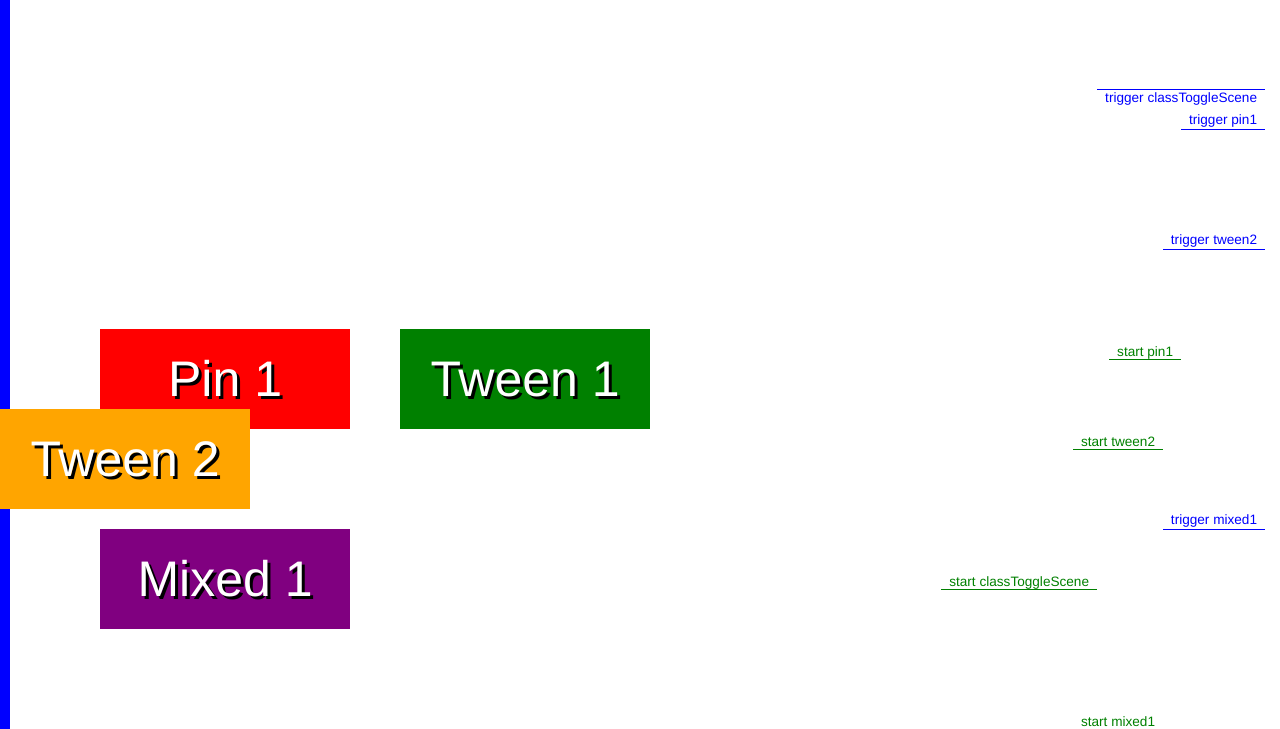
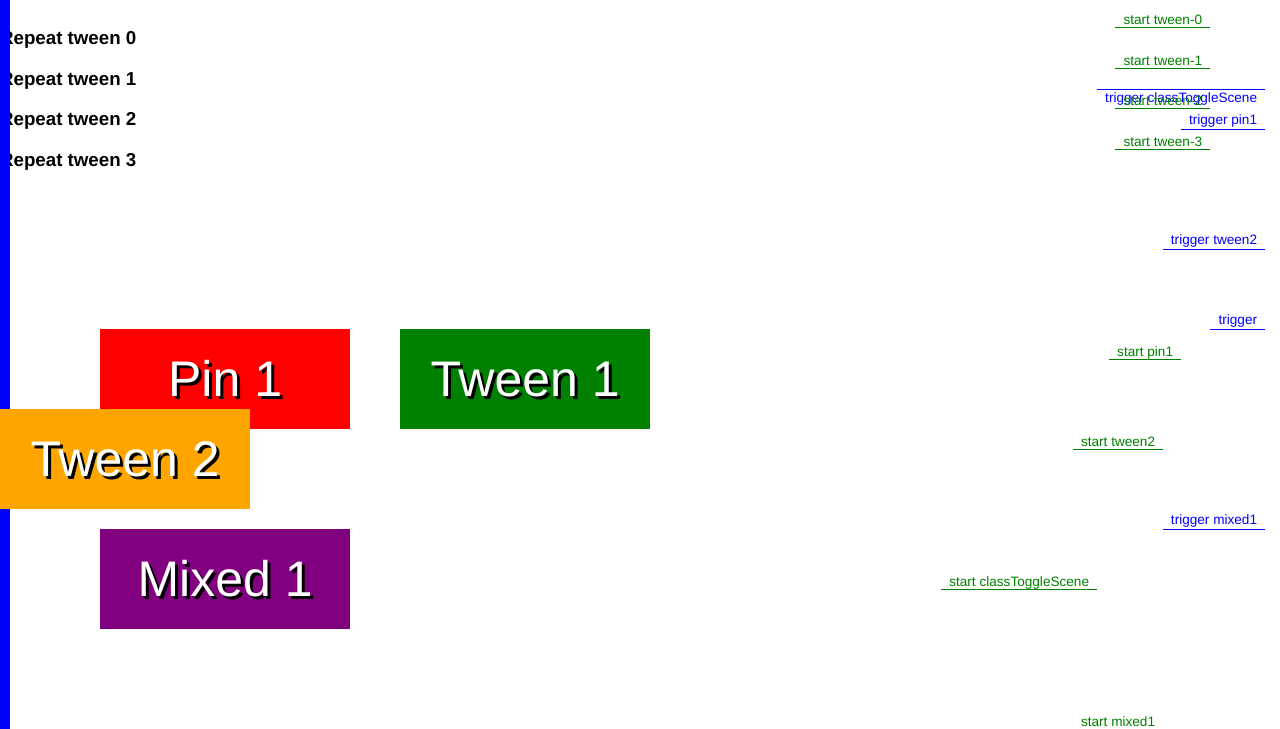
Before and after one commit to homerjam/angular-scroll-magic, a website with bundled scripts: page index.html in a window 1280 px wide. Shown: the part 71-800 px from the top of the page. Built offline with nearby package versions, Linux system fonts and the light colour scheme; files whose address does not match are found by name.

Commit message:
delay sm-scene initialisation to account for slow ng-repeat fixes #6

```diff
--- a/angular-scroll-magic.js
+++ b/angular-scroll-magic.js
@@ -76,7 +76,7 @@
       return service;
     }])
 
-    .directive('smScene', ['$document', 'scrollMagic', 'ScrollMagicService', function ($document, scrollMagic, ScrollMagicService) {
+    .directive('smScene', ['$document', '$timeout', 'scrollMagic', 'ScrollMagicService', function ($document, $timeout, scrollMagic, ScrollMagicService) {
       return {
         restrict: 'A',
         link: function (scope, element, attrs) {
@@ -86,6 +86,7 @@
             return;
           }
 
+          var init = function () {
             var triggerElement = attrs.triggerElement ? scope.$eval(attrs.triggerElement) : element[0];
             var duration = attrs.duration && attrs.duration.indexOf('%') !== -1 ? attrs.duration : scope.$eval(attrs.duration);
             var offset = attrs.offset && attrs.offset.indexOf('%') !== -1
@@ -113,6 +114,9 @@
             scene.addTo(ScrollMagicService.controller);
 
             ScrollMagicService.setScene(sceneId, scene);
+          };
+
+          $timeout(init);
 
           scope.$on('$destroy', function () {
             ScrollMagicService.destroyScene(sceneId);
@@ -127,7 +131,7 @@
         link: function (scope, element, attrs) {
           var sceneIds = ScrollMagicService.getSceneIds(scope.$eval(attrs.smPin) || attrs.smPin);
 
-          sceneIds.forEach(function (sceneId, i) {
+          sceneIds.forEach(function (sceneId) {
             var init = function (scene) {
               scene.setPin(element[0]);
             };
--- a/index.html
+++ b/index.html
@@ -3,6 +3,8 @@
 <head>
 
   <title>angular-scroll-magic</title>
+
+  <meta charset="utf-8">
 
   <link rel="stylesheet" type="text/css" href="example/styles.css">
 
@@ -28,6 +30,13 @@
 
   <span sm-scene="classToggleScene" trigger-element="null" duration="50%" offset="500" trigger-hook="0.2"></span>
 
+  <div class="repeat-tweens" ng-repeat="i in [1, 2, 3, 4]">
+    <div sm-scene="tween-{{$index}}" trigger-element="'#tween-{{$index}}'" duration="100%" offset="0"> </div>
+    <div id="tween-{{$index}}" sm-tween="tween-{{$index}}" from-vars="{x: '0%', y: '0px'}" to-vars="{x: (i * 10) + '%', y: (i * 200) + 'px'}">
+      <h3>Repeat tween {{$index}}</h3>
+    </div>
+  </div>
+
   <script type="text/javascript" src="bower_components/gsap/src/minified/TweenMax.min.js"></script>
   <script type="text/javascript" src="bower_components/angular/angular.min.js"></script>
   <script type="text/javascript" src="bower_components/scrollmagic/scrollmagic/minified/ScrollMagic.min.js"></script>
--- a/package.json
+++ b/package.json
@@ -1,6 +1,6 @@
 {
   "name": "angular-scroll-magic",
-  "version": "0.0.5",
+  "version": "0.0.7",
   "description": "An angular directive for ScrollMagic, define pins and tweens in markup",
   "main": "index.js",
   "repository": {
```
Also changed, not shown: 1 other file. Lines whose indentation alone changed are shown as unchanged.
